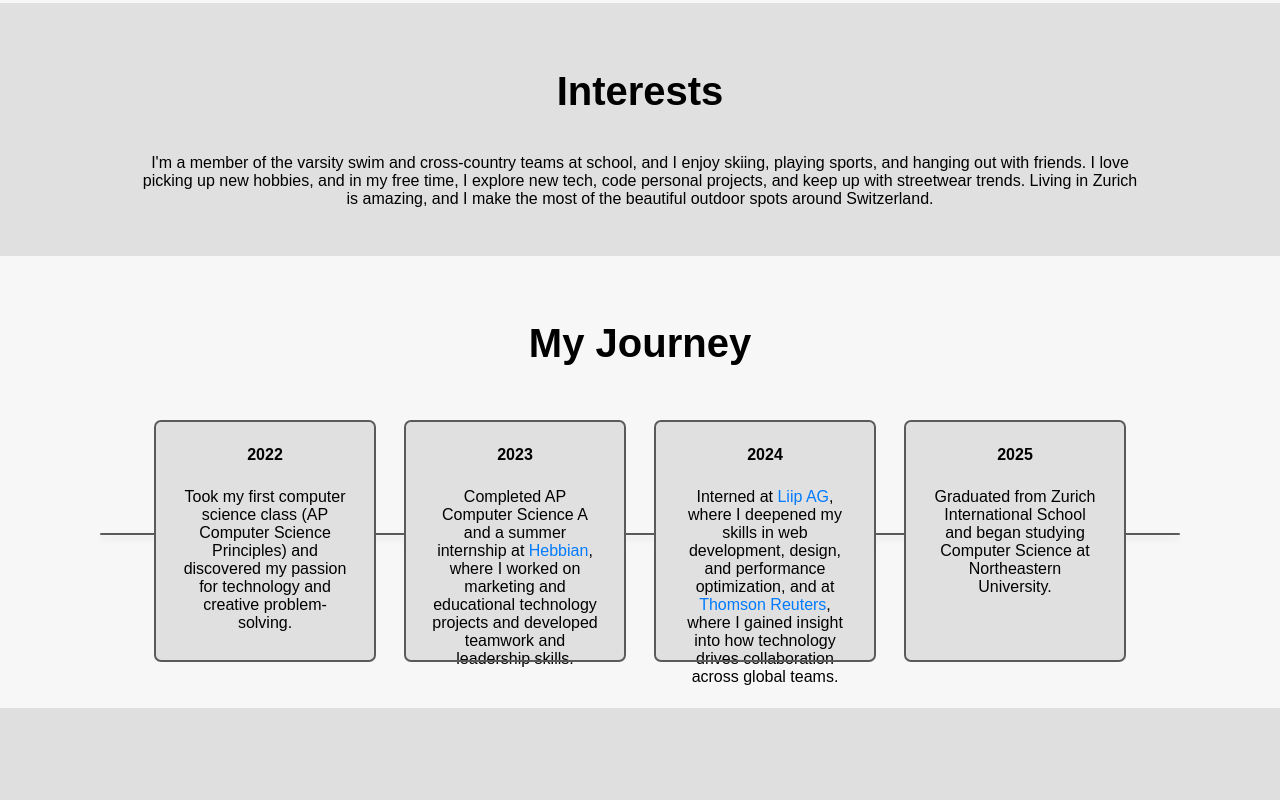
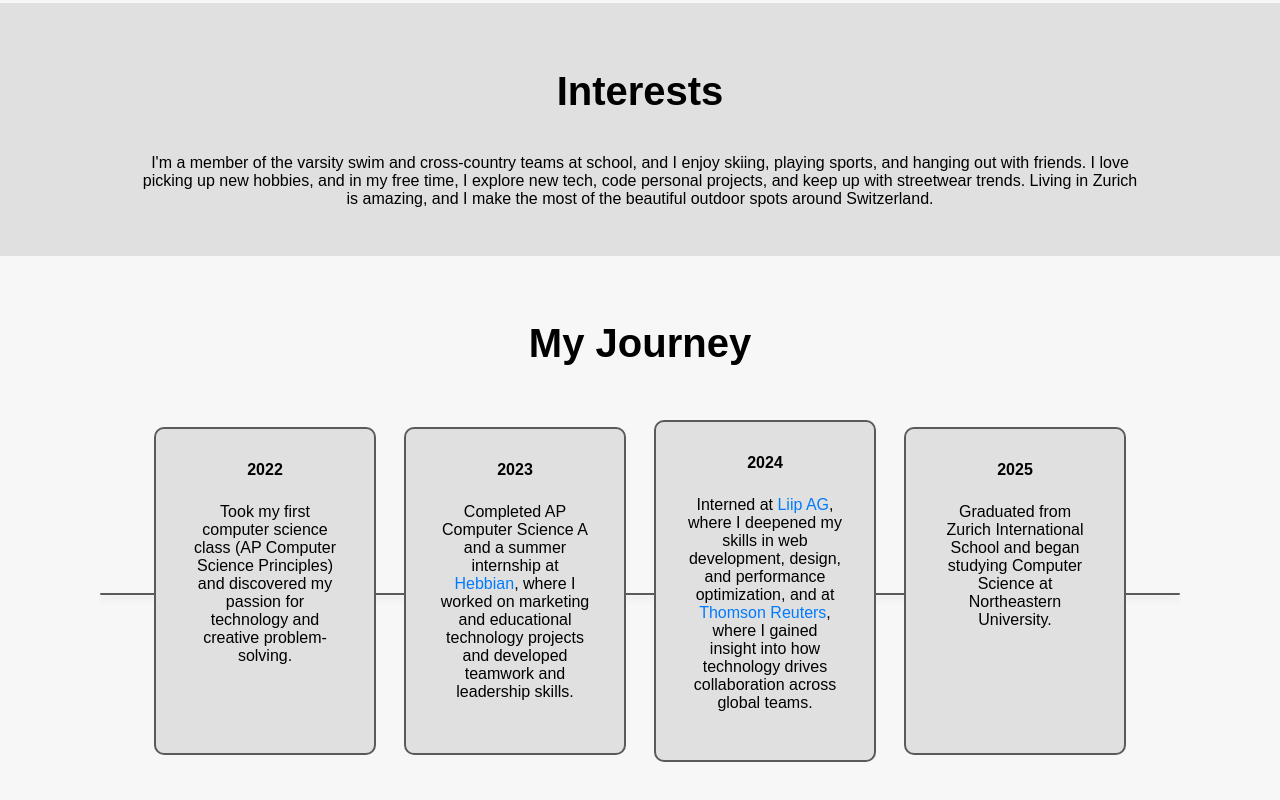
Before and after one commit to yousegit/youse, a SvelteKit app: page / in a window 1280 px wide. Shown: the part 1067-1867 px from the top of the page. Before the commit the page ends 1775 px from the top, so only its background shows below. Built offline with nearby package versions, Linux system fonts and the light colour scheme.

Commit message:
container height

```diff
--- a/src/routes/+page.svelte
+++ b/src/routes/+page.svelte
@@ -360,19 +360,20 @@
 .timeline-container li {
     background-color: #e0e0e0;
     margin: 1em;
-    padding: 1.5em; /* Adjust padding as needed */
-    border-radius: 5px;
+    padding: 2em; /* more space inside */
+    border-radius: 8px;
     flex: 1;
-    max-width: 250px;
-    height: 190px; /* Fixed height */
+    max-width: 320px; /* wider boxes */
+    min-height: 260px; /* taller boxes */
     display: flex;
     flex-direction: column;
-    justify-content: flex-start; /* Align items to the top */
+    justify-content: flex-start;
     align-items: center;
-    text-align: center; /* Center text inside the box */
-    outline: 2px solid #5A5A5A; /* Example: 4px width, red color */
+    text-align: center;
+    outline: 2px solid #5A5A5A;
     transition: transform 0.3s ease, box-shadow 0.3s ease, outline-color 0.3s ease;
 }
+
 
 .timeline-container li:hover {
     transform: scale(1.05);
```
